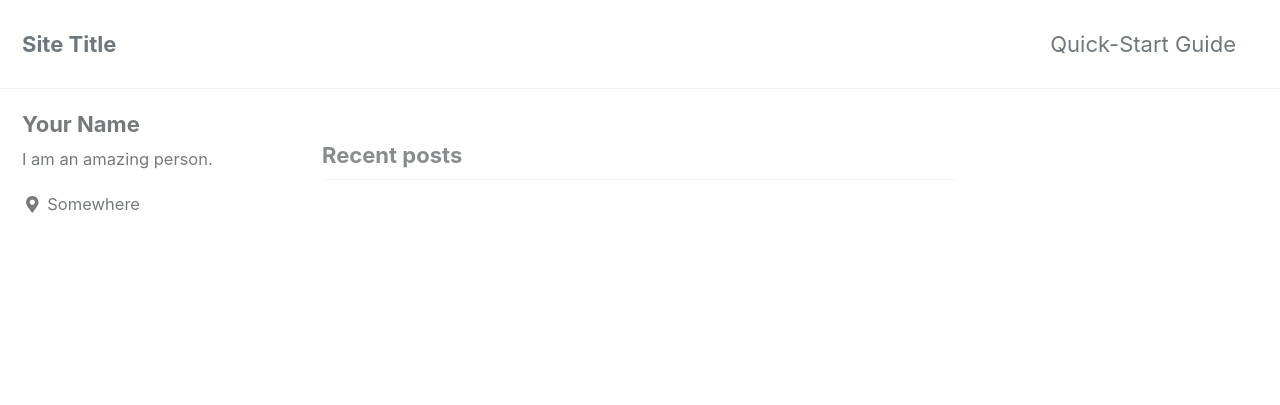
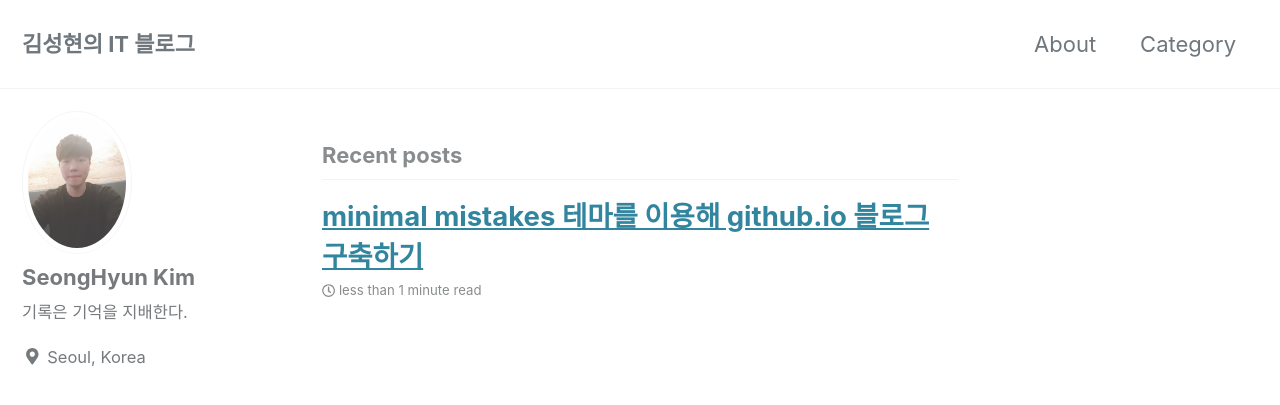
Before and after one commit to 921126sh/921126sh.github.io, a Jekyll site: the page built from index.html, in a window 1280 px wide and 900 px high. Shown: the top 405 px of the window. Built offline with Jekyll 4.4.1, drawn with Linux system fonts in a browser that asks for light colours; cached includes are drawn as plain includes; the list of posts is cut into pages by our own code; some of the changed text lies outside the part shown.

```diff
--- a/_config.yml
+++ b/_config.yml
@@ -10,16 +10,16 @@
 # Review documentation to determine if you should use `theme` or `remote_theme`
 # https://mmistakes.github.io/minimal-mistakes/docs/quick-start-guide/#installing-the-theme
 
-# theme                  : "minimal-mistakes-jekyll"
-# remote_theme           : "mmistakes/minimal-mistakes"
-remote_theme: "mmistakes/minimal-mistakes@4.15.2"
+theme                  : "minimal-mistakes-jekyll"
+# remote_theme: "mmistakes/minimal-mistakes@4.15.2"
 minimal_mistakes_skin    : "default" # "air", "aqua", "contrast", "dark", "dirt", "neon", "mint", "plum", "sunrise"
+
 # Site Settings
 locale                   : "en-US"
-title                    : "Site Title"
+title                    : "김성현의 IT 블로그"
 title_separator          : "-"
-name                     : "Your Name"
-description              : "An amazing website."
+name                     : "SeongHyun Kim"
+description              : "personal website."
 url                      : # the base hostname & protocol for your site e.g. "https://mmistakes.github.io"
 baseurl                  : # the subpath of your site, e.g. "/blog"
 repository               : # GitHub username/repo-name e.g. "mmistakes/minimal-mistakes"
@@ -106,10 +106,10 @@ analytics:
 
 # Site Author
 author:
-  name             : "Your Name"
-  avatar           : # path of avatar image, e.g. "/assets/images/bio-photo.jpg"
-  bio              : "I am an amazing person."
-  location         : "Somewhere"
+  name             : "SeongHyun Kim"
+  avatar           : "/assets/images/sh.jpg" # path of avatar image, e.g. "/assets/images/bio-photo.jpg"
+  bio              : "기록은 기억을 지배한다."
+  location         : "Seoul, Korea"
   email            :
   links:
     - label: "Email"
@@ -293,3 +293,30 @@ defaults:
       comments: # true
       share: true
       related: true
+  - scope:
+      path: "_pages"
+      type: pages
+    values:
+      layout: single
+      author_profile: true
+
+#build option
+# Settings for builing master branch with travis-ci
+# with jekyll-travis
+
+# Settings for deploy rake task
+# Username and repo of Github repo, e.g.
+# https://github.com/USERNAME/REPO.git
+# username defaults to ENV['GIT_NAME'] used by Travis
+# repo defaults to USERNAME.github.io
+# Branch defaults to "source" for USERNAME.github.io
+# or "master" otherwise
+safe: False
+lsi: False
+username: esmoney #Github username
+repo: esmoney.github.io #Github repo
+branch: master
+relative_source: ../esmoney.github.io/
+destination: ../posts
+production_url:  https://esmoney.com # https://[username].github.io/[repo] or Your Custom URL
+source_url:  https://github.com/esmoney/esmoney.github.io/ # Github repo URL
--- /dev/null
+++ b/_posts/2018-01-01-hello-world.md
@@ -0,0 +1,7 @@
+---
+title: "minimal mistakes 테마를 이용해 github.io 블로그 구축하기"
+categories:
+  - blogging
+last_modified_at: 2018-07-01T13:00:00+09:00
+toc: true
+---
```
Also changed, not shown: _data/navigation.yml (+5 -7 lines), .travis.yml, assets/images/sh.jpg (added), 1 other file.
